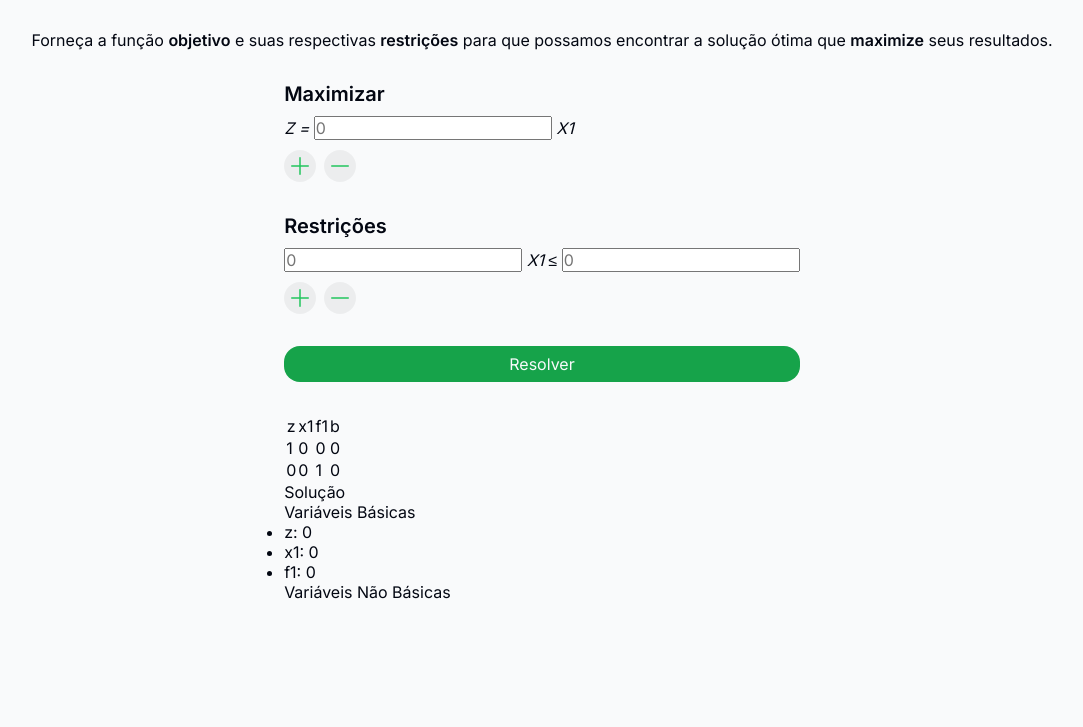
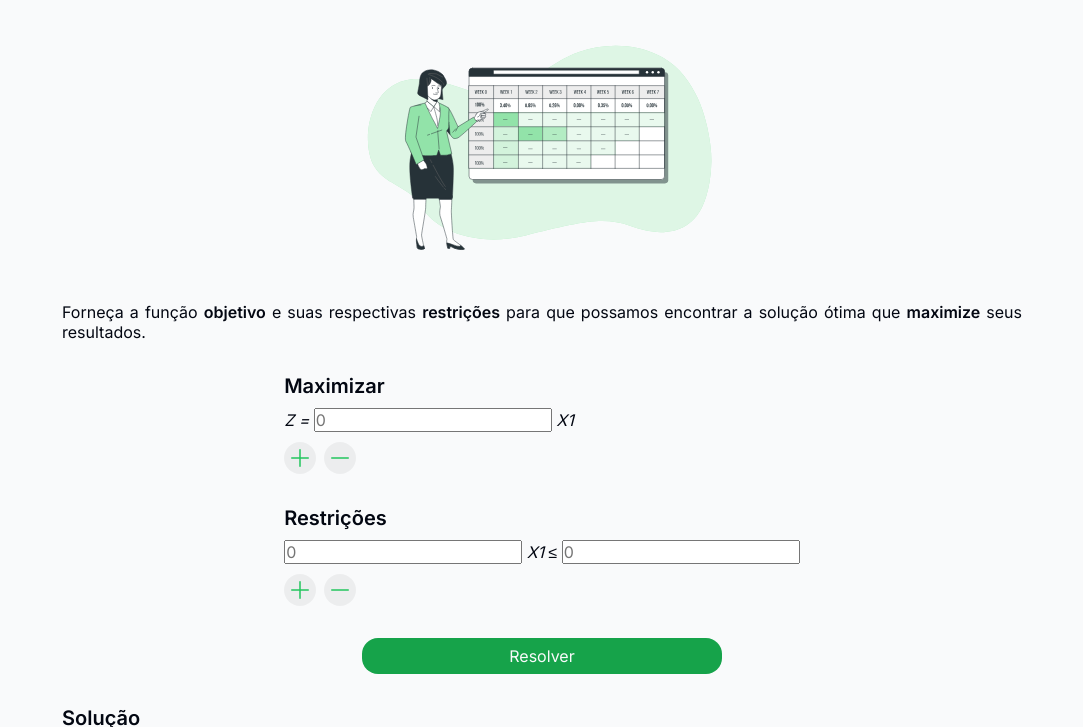
Before and after one commit to JulioC090/simplex-calculator, a website with bundled scripts: page public/index.html in a window 1280 px wide. Both pictures are taken after a click on the button "Resolver". Shown: the part 73-800 px from the top of the page, without its empty margins (98-1181 px from the left). Built offline with nearby package versions, Linux system fonts and the light colour scheme.

Commit message:
feat: add style to result

```diff
--- a/public/index.html
+++ b/public/index.html
@@ -9,24 +9,34 @@
       content="Uma calculadora que utiliza o algoritmo Simplex para encontrar uma solução que maximize uma função objetiva em base de restrições estabelecidas"
     />
     <title>Simplex Calculator</title>
-    <link rel="preconnect" href="https://fonts.googleapis.com">
-    <link rel="preconnect" href="https://fonts.gstatic.com" crossorigin>
-    <link href="https://fonts.googleapis.com/css2?family=Inter:wght@300;400;500;600;700&display=swap" rel="stylesheet">
-    <link rel="stylesheet" href="styles/style.css">
+    <link rel="preconnect" href="https://fonts.googleapis.com" />
+    <link rel="preconnect" href="https://fonts.gstatic.com" crossorigin />
+    <link
+      href="https://fonts.googleapis.com/css2?family=Inter:wght@300;400;500;600;700&display=swap"
+      rel="stylesheet"
+    />
+    <link rel="stylesheet" href="styles/style.css" />
   </head>
   <body>
     <noscript>
       <div class="error">
         <h3>Ops! Problemas técnicos.</h3>
-        <img src="./assets/svgs/javascript-error.svg" alt="Pessoa tendo problemas técnicos">
+        <img
+          src="./assets/svgs/javascript-error.svg"
+          alt="Pessoa tendo problemas técnicos"
+        />
         Por favor, habilite o JavaScript para utilizar este site.
       </div>
     </noscript>
 
     <main>
+      <div class="container">
         <h1>Calculadora Simplex</h1>
+        <img src="./assets/svgs/simplex-ilustration.svg" alt="Ilustração do simplex">
         <p>
-        Forneça a função <b>objetivo</b> e suas respectivas <b>restrições</b> para que possamos encontrar a solução ótima que <b>maximize</b> seus resultados.
+          Forneça a função <b>objetivo</b> e suas respectivas
+          <b>restrições</b> para que possamos encontrar a solução ótima que
+          <b>maximize</b> seus resultados.
         </p>
         <div id="form">
           <div class="form__input">
@@ -37,8 +47,12 @@
                 <input type="number" /> X1
               </div>
               <div class="form__input__controls">
-              <button class="controls__add"><img src="./assets/icons/plus.svg" alt="Adicionar"/></button>
-              <button class="controls__remove"><img src="./assets/icons/minus.svg" alt="Remover"></button>
+                <button class="controls__add">
+                  <img src="./assets/icons/plus.svg" alt="Adicionar" />
+                </button>
+                <button class="controls__remove">
+                  <img src="./assets/icons/minus.svg" alt="Remover" />
+                </button>
               </div>
             </div>
           </div>
@@ -52,13 +66,19 @@
                 </div>
               </div>
               <div class="form__input__controls">
-              <button class="controls__add"><img src="./assets/icons/plus.svg" alt="Adicionar"/></button>
-              <button class="controls__remove"><img src="./assets/icons/minus.svg" alt="Remover"></button>
+                <button class="controls__add">
+                  <img src="./assets/icons/plus.svg" alt="Adicionar" />
+                </button>
+                <button class="controls__remove">
+                  <img src="./assets/icons/minus.svg" alt="Remover" />
+                </button>
               </div>
             </div>
           </div>
           <button id="solve">Resolver</button>
-        <div id="result">
+        </div>
+        <div id="result" class="none">
+          <h3>Solução</h3>
         </div>
       </div>
     </main>
--- a/public/styles/style.css
+++ b/public/styles/style.css
@@ -1,6 +1,7 @@
 :root {
   --black: #030712;
   --white: #f9fafb;
+  --gray-100: #f3f4f6;
   --green-300: #86efac;
   --green-400: #4ade80;
   --green-500: #22c55e;
@@ -51,14 +52,28 @@ b {
 main {
   min-width: 100%;
   min-height: 100vh;
+}
+
+.none {
+  display: none !important;
+}
+
+.container {
+  width: 100%;
+  max-width: 1024px;
   padding: 2rem;
+  margin: 0 auto;
   display: flex;
   align-items: center;
   flex-direction: column;
   gap: 2rem;
 }
 
-main p {
+.container img {
+  max-width: 360px;
+}
+
+.container p {
   text-align: justify;
 }
 
@@ -137,7 +152,7 @@ noscript {
 #restrictions-input .form__restrictions {
   display: flex;
   flex-direction: column;
-  gap: 0.75rem;
+  gap: 1.5rem;
 }
 
 .form__input__controls {
@@ -181,6 +196,9 @@ noscript {
 }
 
 #solve {
+  width: 100%;
+  max-width: 360px;
+  align-self: center;
   background-color: var(--green-600);
   color: var(--white);
   padding: 0.5rem;
@@ -196,3 +214,41 @@ noscript {
 #solve:active {
   background-color: var(--green-400);
 }
+
+#result {
+  width: 100%;
+  display: flex;
+  flex-direction: column;
+  gap: 1rem;
+}
+
+#result table {
+  width: 100%;
+  border-collapse: collapse;
+}
+
+#result table,
+tr,
+th,
+td {
+  border: var(--black) 1px solid;
+  text-align: center;
+}
+
+#result table tr:nth-child(odd) {
+  background-color: var(--gray-100);
+}
+
+#result table th {
+  background-color: var(--green-300);
+}
+
+#result .solution {
+  display: flex;
+  flex-direction: column;
+  gap: 1rem;
+}
+
+#result .solution ul {
+  margin-left: 1rem;
+}
--- a/src/SolutionList.ts
+++ b/src/SolutionList.ts
@@ -12,15 +12,16 @@ export class SolutionList {
     }
 
     this.list = document.createElement('div');
+    this.list.classList.add('solution');
     this.element.append(this.list);
     this.setSolution(solution);
   }
 
-  private createParagraph(text: string): HTMLElement {
-    let p = document.createElement('p');
+  private createH4(text: string): HTMLElement {
+    let h4 = document.createElement('h4');
     let textElement = document.createTextNode(text);
-    p.append(textElement);
-    return p;
+    h4.append(textElement);
+    return h4;
   }
 
   private createList(content: Array<{ variable: string; value: number }>) {
@@ -43,10 +44,9 @@ export class SolutionList {
 
   private render() {
     this.list.innerText = '';
-    this.list.append(this.createParagraph('Solução'));
-    this.list.append(this.createParagraph('Variáveis Básicas'));
+    this.list.append(this.createH4('Variáveis Básicas'));
     this.list.append(this.createList(this.solution!.basic));
-    this.list.append(this.createParagraph('Variáveis Não Básicas'));
+    this.list.append(this.createH4('Variáveis Não Básicas'));
     this.list.append(this.createList(this.solution!.notBasic));
   }
 }
--- a/src/index.ts
+++ b/src/index.ts
@@ -14,9 +14,11 @@ const solutionListElement = new SolutionList('result', null);
 
 const solveButton = document.getElementById('solve');
 solveButton?.addEventListener('click', (event) => {
+  const result = document.getElementById('result');
   const simplexTable = new SimplexTable(inputsManager.getValues());
   const simpexCalculator = new SimplexCalculator(simplexTable);
   simpexCalculator.solve();
   tableElement.setContent(simpexCalculator.getSimplexTable().getStringTable());
   solutionListElement.setSolution(simpexCalculator.getSolution());
+  result?.classList.remove('none');
 });
```
Also changed, not shown: public/assets/svgs/simplex-ilustration.svg (added). Lines whose indentation alone changed are shown as unchanged.
